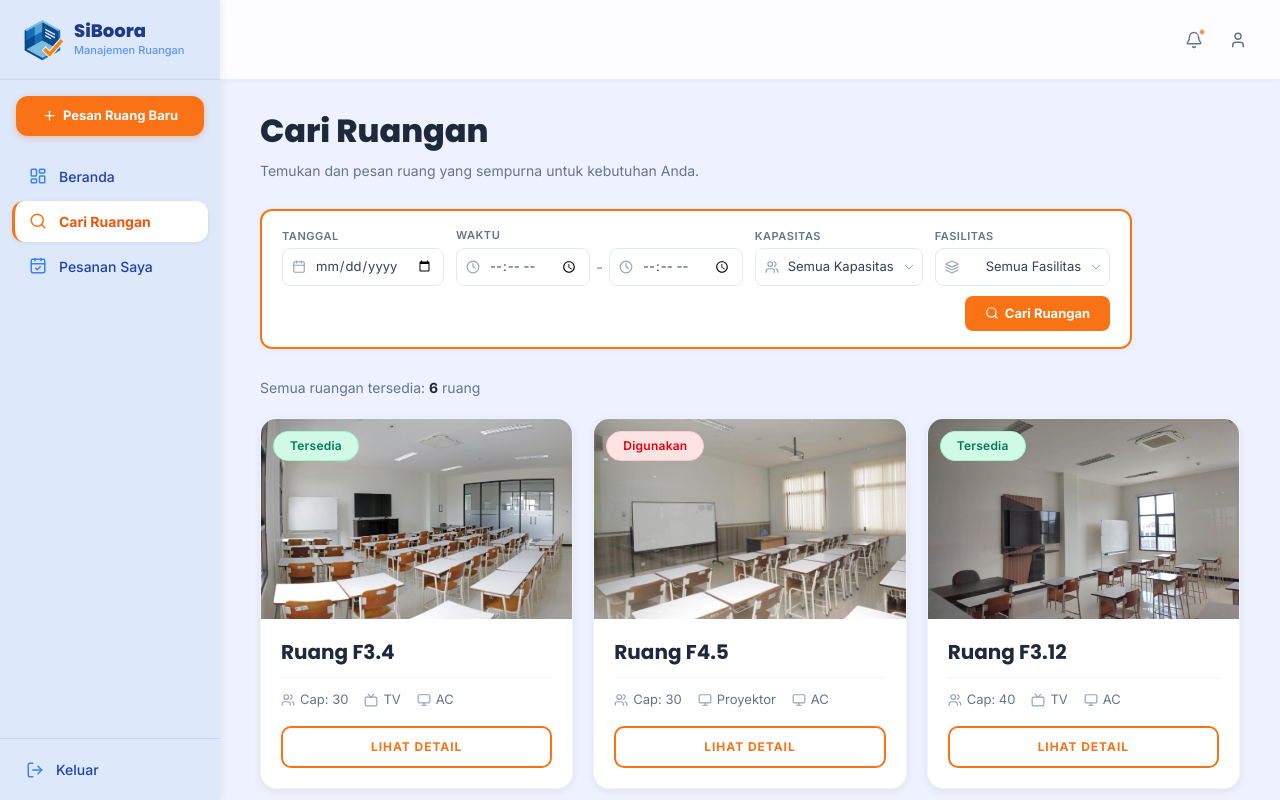
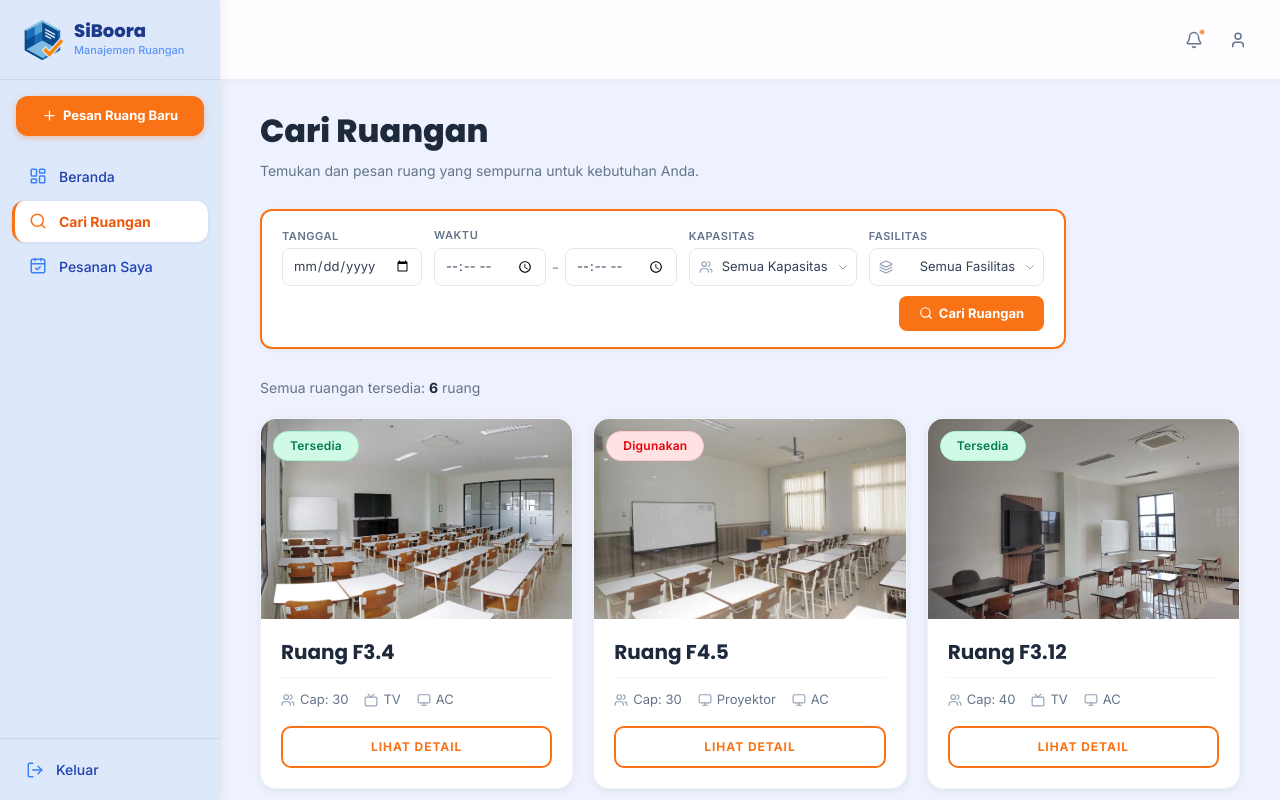
Before and after one commit to raysyid/SiBoora, a React (Vite) app: page /cari-ruangan in a window 1280 px wide. Built offline with nearby package versions, Linux system fonts and the light colour scheme.

Commit message:
perbaikan ikon dan tombol

```diff
--- a/src/components/rooms/ScheduleRow.jsx
+++ b/src/components/rooms/ScheduleRow.jsx
@@ -1,4 +1,3 @@
-import Badge from '../ui/Badge'
 
 /**
  * Baris jadwal penggunaan ruangan
--- a/src/components/ui/SearchFilter.jsx
+++ b/src/components/ui/SearchFilter.jsx
@@ -1,5 +1,5 @@
 import { useState, useRef, useEffect } from 'react'
-import { Calendar, Clock, Users, Layers, Search } from 'lucide-react'
+import { Users, Layers, Search } from 'lucide-react'
 
 const kapasitasOptions = [
   { value: 'semua', label: 'Semua Kapasitas' },
@@ -134,13 +134,12 @@ export default function SearchFilter({ onSearch }) {
           <div>
             <label style={labelStyle}>Tanggal</label>
             <div style={{ position: 'relative' }}>
-              <Calendar size={14} style={iconStyle} />
               <input
                 id="filter-tanggal"
                 type="date"
                 value={filters.tanggal}
                 onChange={(e) => handleChange('tanggal', e.target.value)}
-                style={{ ...inputStyle, width: 'auto' }}
+                style={{ ...inputStyle, paddingLeft: '10px', width: 'auto' }}
               />
             </div>
           </div>
@@ -150,24 +149,22 @@ export default function SearchFilter({ onSearch }) {
             <label style={labelStyle}>Waktu</label>
             <div style={{ display: 'flex', alignItems: 'center', gap: '6px' }}>
               <div style={{ position: 'relative' }}>
-                <Clock size={14} style={iconStyle} />
                 <input
                   id="filter-jam-mulai"
                   type="time"
                   value={filters.jamMulai}
                   onChange={(e) => handleChange('jamMulai', e.target.value)}
-                  style={{ ...inputStyle, width: 'auto' }}
+                  style={{ ...inputStyle, paddingLeft: '10px', width: 'auto' }}
                 />
               </div>
               <span style={{ color: '#94a3b8', fontWeight: '500' }}>-</span>
               <div style={{ position: 'relative' }}>
-                <Clock size={14} style={iconStyle} />
                 <input
                   id="filter-jam-selesai"
                   type="time"
                   value={filters.jamSelesai}
                   onChange={(e) => handleChange('jamSelesai', e.target.value)}
-                  style={{ ...inputStyle, width: 'auto' }}
+                  style={{ ...inputStyle, paddingLeft: '10px', width: 'auto' }}
                 />
               </div>
             </div>
--- a/src/index.css
+++ b/src/index.css
@@ -36,6 +36,11 @@
 
 html, body, #root {
   height: 100%;
+}
+
+input[type="date"]::-webkit-calendar-picker-indicator,
+input[type="time"]::-webkit-calendar-picker-indicator {
+  cursor: pointer;
 }
 
 body {
--- a/src/pages/BookingRuanganPage.jsx
+++ b/src/pages/BookingRuanganPage.jsx
@@ -6,7 +6,6 @@ import {
   Book,
   FileText,
   ArrowRight,
-  Pen,
   Wifi,
   Monitor,
   Video,
@@ -85,10 +84,10 @@ export default function BookingRuanganPage() {
         <div style={{ flex: 1, padding: '0.5rem 0', position: 'relative' }}>
           <button
             onClick={() => navigate(`/ruangan/${id}`)}
-            className="text-blue-500 hover:text-blue-700 transition-colors"
+            className="text-blue-500 hover:text-blue-700 transition-colors text-sm font-medium hover:underline cursor-pointer"
             style={{ position: 'absolute', top: '0', right: '0.5rem' }}
           >
-            <Pen size={18} />
+            Detail Ruangan
           </button>
 
           <div style={{ marginBottom: '0.75rem' }}>
--- a/src/pages/DetailRuanganPage.jsx
+++ b/src/pages/DetailRuanganPage.jsx
@@ -5,8 +5,6 @@ import {
   MapPin,
   Users,
   LayoutGrid,
-  Calendar,
-  CheckCircle2,
   AlertCircle,
 } from 'lucide-react'
 import Button from '../components/ui/Button'
@@ -23,16 +21,9 @@ export default function DetailRuanganPage() {
   const navigate = useNavigate()
   const room = getRoomDetail(id)
 
-  const today = new Date().toLocaleDateString('id-ID', {
-    day: 'numeric',
-    month: 'long',
-    year: 'numeric',
-  })
-
   const [selectedDate, setSelectedDate] = useState(
     new Date().toISOString().split('T')[0]
   )
-  const [bookingSuccess, setBookingSuccess] = useState(false)
 
   if (!room) {
     return (
@@ -52,12 +43,7 @@ export default function DetailRuanganPage() {
     )
   }
 
-  const { nama, lokasi, gedung, lantai, kapasitas, tipe, fasilitas, status, image, deskripsi, jadwal } = room
-
-  const handleBooking = () => {
-    setBookingSuccess(true)
-    setTimeout(() => setBookingSuccess(false), 3000)
-  }
+  const { nama, gedung, lantai, kapasitas, tipe, fasilitas, image, deskripsi, jadwal } = room
 
   // Split facilities into 2 columns
   const col1 = fasilitas.slice(0, Math.ceil(fasilitas.length / 2))
```
